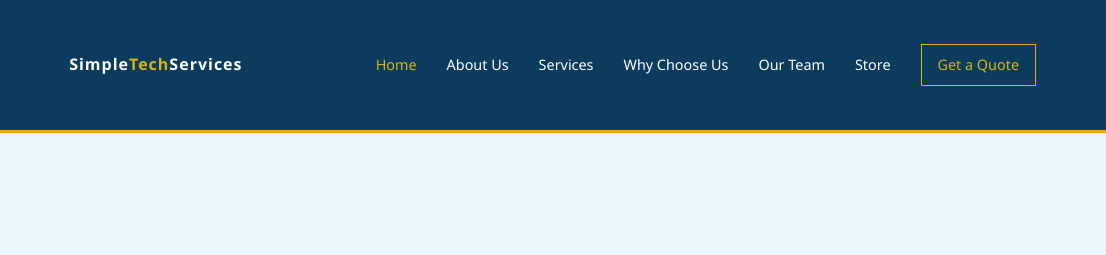
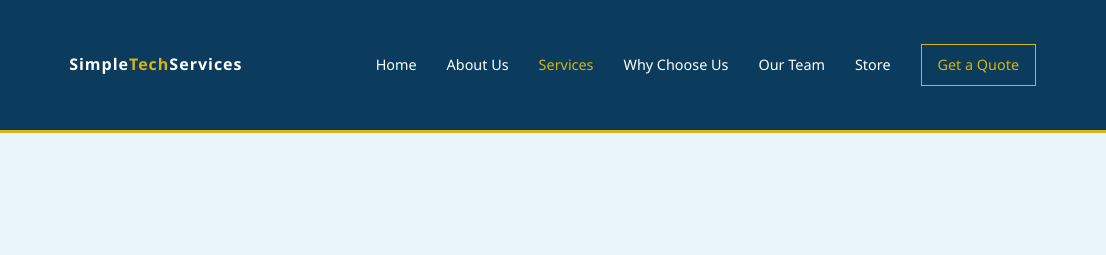
Before and after one commit to JMavato/sts, a plain HTML site: page sts/services.html in a window 1280 px wide. Shown: the top 255 px of the page, 174-1280 px from the left. Drawn offline with Linux system fonts and the light colour scheme.

Commit message:
servies edit

```diff
--- a/sts/services.html
+++ b/sts/services.html
@@ -356,9 +356,9 @@
         </button>
 
         <nav class="nav-links" id="mainNav">
-            <a href="index.html" class="active">Home</a>
+            <a href="index.html" >Home</a>
             <a href="about-us.html">About Us</a>
-            <a href="services.html">Services</a>
+            <a href="services.html" class="active">Services</a>
             <a href="index.html#why-choose-us">Why Choose Us</a>
             <a href="testimonials.html">Our Team</a>
             <a href="shop.html">Store</a>
```
